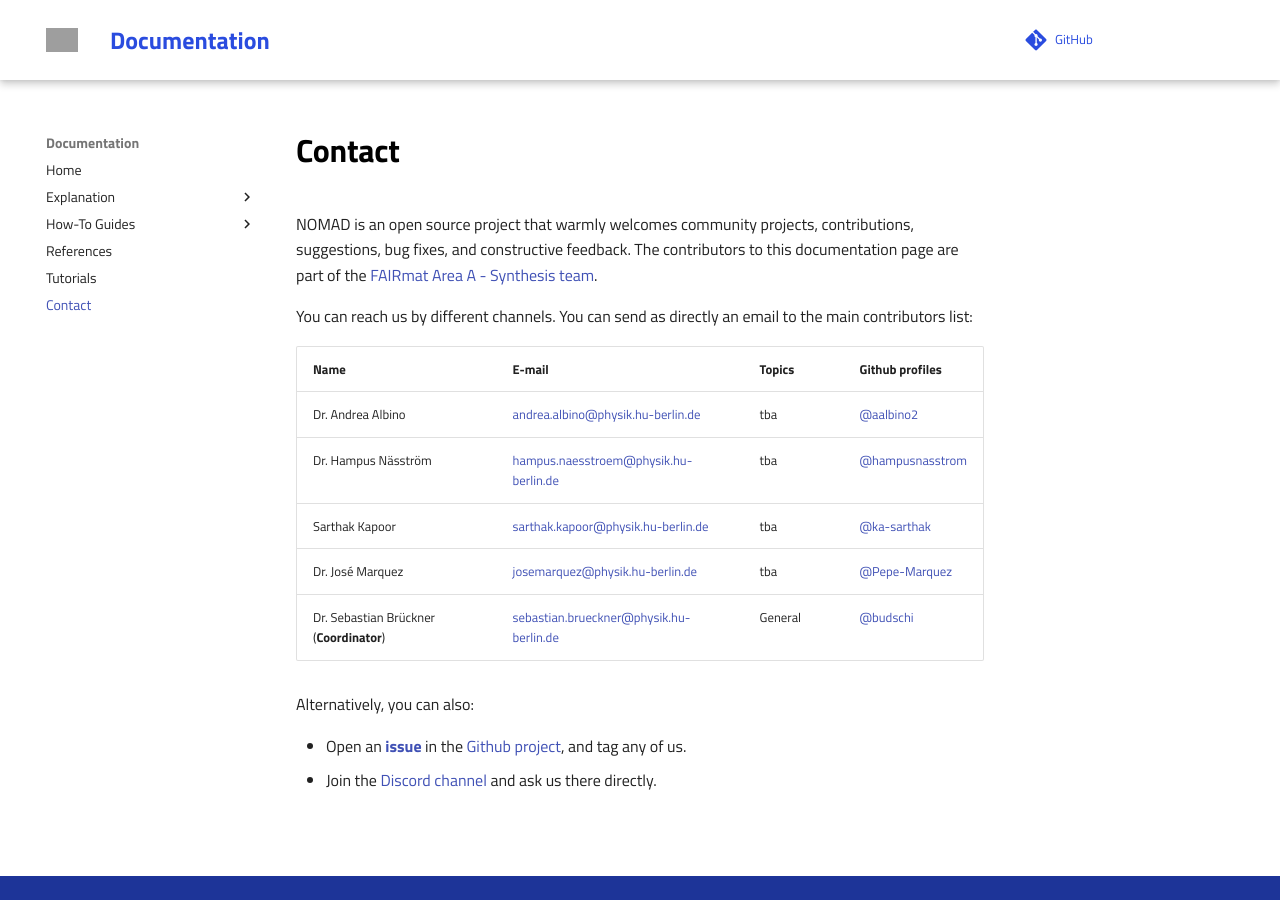
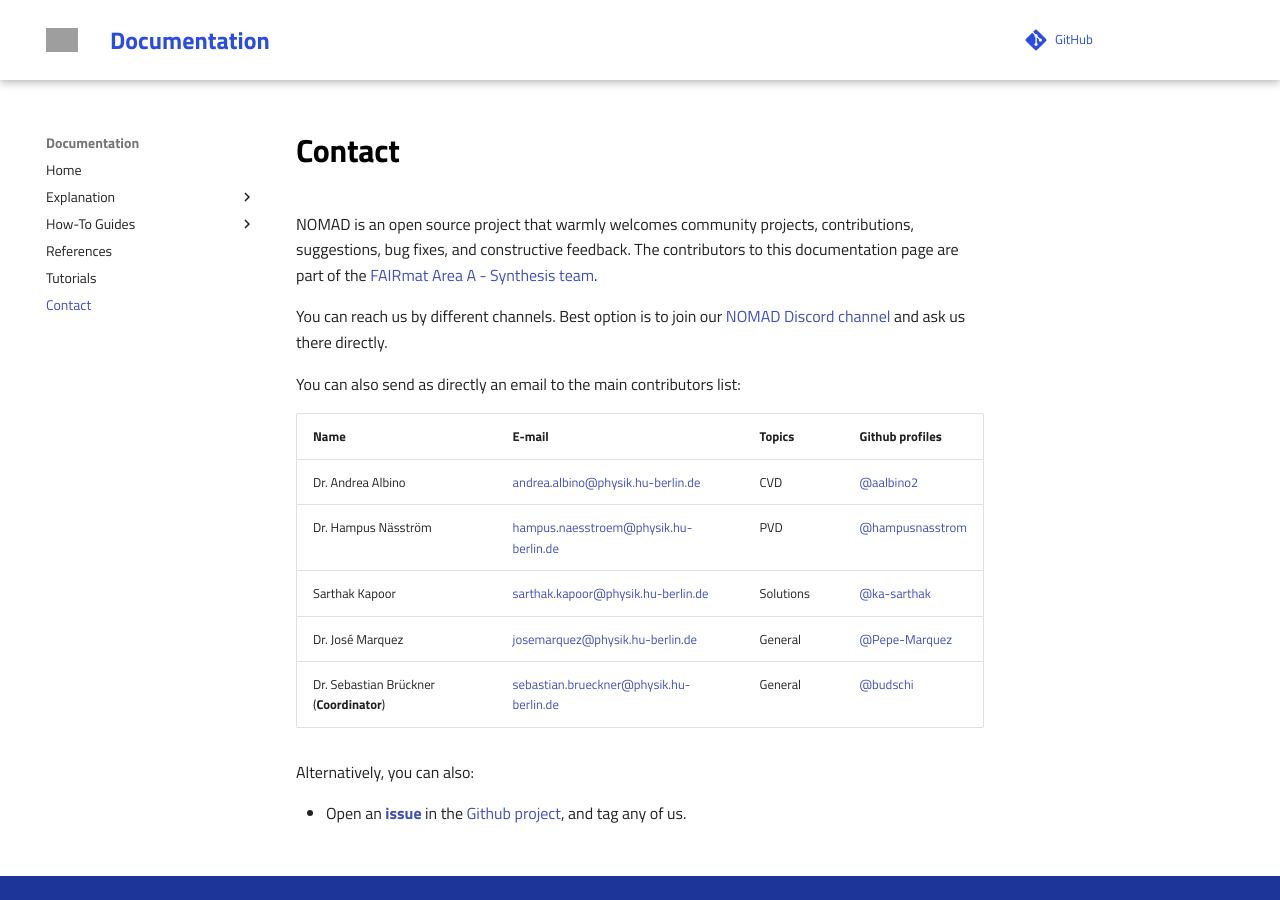
Before and after one commit to FAIRmat-NFDI/nomad-material-processing, an MkDocs documentation site: the page built from docs/contact.md, in a window 1280 px wide. Built offline with MkDocs 1.6.1 and Material for MkDocs 9.7.7, drawn with Linux system fonts in a browser that asks for light colours; comment, search, counter and statistics services are not loaded; grey boxes are pictures that could not be loaded.

Commit message:
update contact.md

```diff
--- a/docs/contact.md
+++ b/docs/contact.md
@@ -2,18 +2,20 @@
 
 NOMAD is an open source project that warmly welcomes community projects, contributions, suggestions, bug fixes, and constructive feedback. The contributors to this documentation page are part of the [FAIRmat Area A - Synthesis team](https://www.fairmat-nfdi.eu/fairmat/about-fairmat/team-fairmat).
 
-You can reach us by different channels. You can send as directly an email to the main contributors list:
+You can reach us by different channels.
+Best option is to join our [NOMAD Discord channel](https://discord.gg/Gyzx3ukUw8) and ask us there directly.
+
+You can also send as directly an email to the main contributors list:
 
 | Name | E-mail     | Topics | Github profiles |
 |------|------------|--------|-----------------|
-| Dr. Andrea Albino | [andrea.albino@physik.hu-berlin.de](mailto:andrea.albino@physik.hu-berlin.de) | tba | [@aalbino2](https://github.com/aalbino2) |
-| Dr. Hampus Näsström | [hampus.naesstroem@physik.hu-berlin.de](mailto:hampus.naesstroem@physik.hu-berlin.de) | tba | [@hampusnasstrom](https://github.com/hampusnasstrom) |
-| Sarthak Kapoor | [sarthak.kapoor@physik.hu-berlin.de](mailto:sarthak.kapoor@physik.hu-berlin.de) | tba | [@ka-sarthak](https://github.com/ka-sarthak) |
-| Dr. José Marquez | [josemarquez@physik.hu-berlin.de](mailto:josemarquez@physik.hu-berlin.de) | tba | [@Pepe-Marquez](https://github.com/Pepe-Marquez) |
+| Dr. Andrea Albino | [andrea.albino@physik.hu-berlin.de](mailto:andrea.albino@physik.hu-berlin.de) | CVD | [@aalbino2](https://github.com/aalbino2) |
+| Dr. Hampus Näsström | [hampus.naesstroem@physik.hu-berlin.de](mailto:hampus.naesstroem@physik.hu-berlin.de) | PVD | [@hampusnasstrom](https://github.com/hampusnasstrom) |
+| Sarthak Kapoor | [sarthak.kapoor@physik.hu-berlin.de](mailto:sarthak.kapoor@physik.hu-berlin.de) | Solutions | [@ka-sarthak](https://github.com/ka-sarthak) |
+| Dr. José Marquez | [josemarquez@physik.hu-berlin.de](mailto:josemarquez@physik.hu-berlin.de) | General | [@Pepe-Marquez](https://github.com/Pepe-Marquez) |
 | Dr. Sebastian Brückner (**Coordinator**) | [sebastian.brueckner@physik.hu-berlin.de](mailto:sebastian.brueckner@physik.hu-berlin.de) | General | [@budschi](https://github.com/budschi) |
 
 
 Alternatively, you can also:
 
 - Open an [**issue**](https://github.com/FAIRmat-NFDI/nomad-material-processing/issues) in the [Github project](https://github.com/FAIRmat-NFDI/nomad-material-processing), and tag any of us.
-- Join the [Discord channel](https://discord.gg/Gyzx3ukUw8) and ask us there directly.
```
